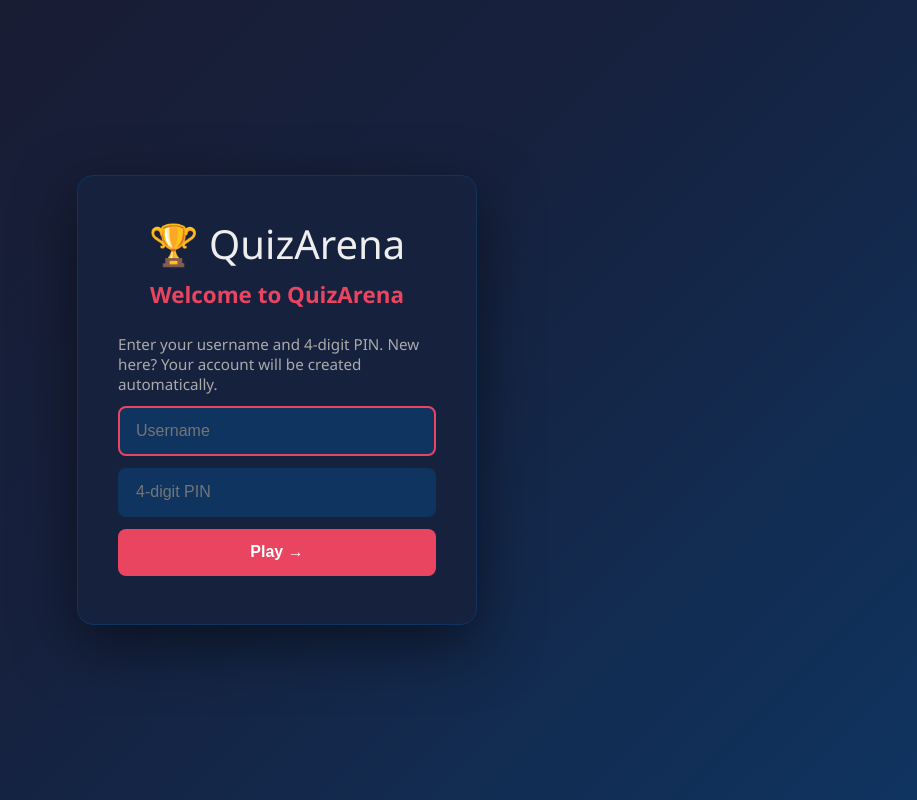
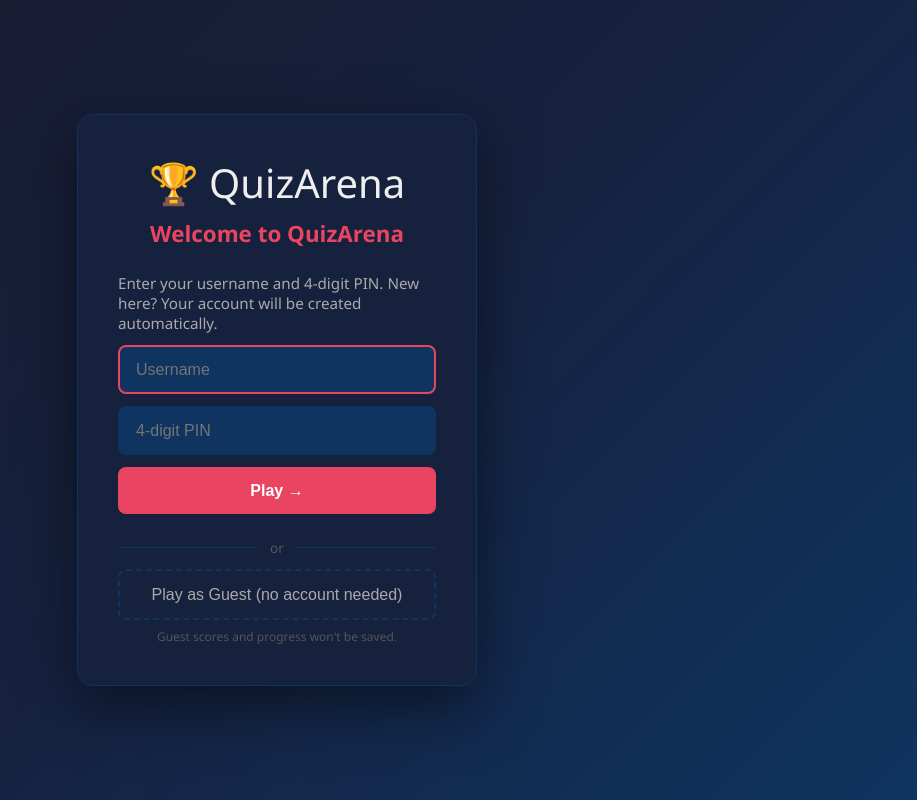
Before and after one commit to smverma/QuizArena, a React (Vite) app: page /#/ in a window 1280 px wide. Shown: the whole page, without its empty margins (363-1280 px from the left). Built offline with nearby package versions, Linux system fonts and the light colour scheme; no server answers.

Commit message:
Fix guest mode always visible on login page; improve Firestore error diagnostics
Agent-Logs-Url: https://github.com/smverma/QuizArena/sessions/0fa97e24-ae56-4cd9-8c69-4383ed99cd2f

Co-authored-by: smverma <1010171+smverma@users.noreply.github.com>

```diff
--- a/src/App.css
+++ b/src/App.css
@@ -102,6 +102,43 @@
   transition: all 0.2s;
 }
 .btn-secondary:hover { border-color: #e94560; color: #e94560; }
+
+.btn-guest {
+  width: 100%;
+  padding: 0.9rem;
+  background: transparent;
+  color: #aaa;
+  border: 2px dashed #0f3460;
+  border-radius: 8px;
+  font-size: 1rem;
+  cursor: pointer;
+  transition: all 0.2s;
+  margin-bottom: 0.25rem;
+}
+.btn-guest:hover { border-color: #e94560; color: #e94560; }
+
+.guest-divider {
+  display: flex;
+  align-items: center;
+  gap: 0.75rem;
+  margin: 1rem 0 0.75rem;
+  color: #555;
+  font-size: 0.85rem;
+}
+.guest-divider::before,
+.guest-divider::after {
+  content: '';
+  flex: 1;
+  height: 1px;
+  background: #0f3460;
+}
+
+.guest-note {
+  text-align: center;
+  font-size: 0.75rem;
+  color: #555;
+  margin: 0.25rem 0 0;
+}
 
 .btn-outline {
   padding: 0.5rem 1rem;
--- a/src/pages/LoginPage.jsx
+++ b/src/pages/LoginPage.jsx
@@ -73,6 +73,13 @@ export default function LoginPage() {
             {loading ? 'Please wait…' : 'Play →'}
           </button>
         </form>
+        <div className="guest-divider">
+          <span>or</span>
+        </div>
+        <button type="button" className="btn-guest" onClick={handlePlayAsGuest}>
+          Play as Guest (no account needed)
+        </button>
+        <p className="guest-note">Guest scores and progress won't be saved.</p>
       </div>
     </div>
   );
```
Also changed, not shown: 1 other file (tests, documents, lock files or other folders).
